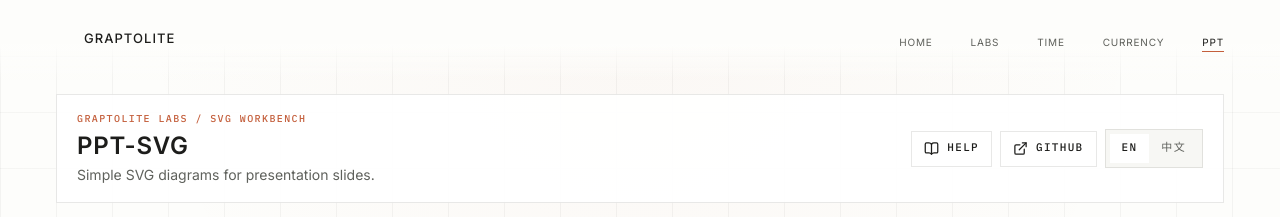
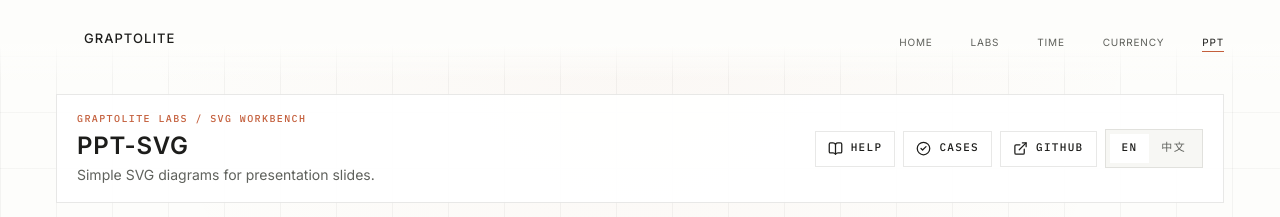
Before and after one commit to imkcrevit/PPT-SVG, a Next.js app: page /en in a window 1280 px wide. Shown: the top 217 px of the page. Built offline with nearby package versions, Linux system fonts and the light colour scheme.

Commit message:
Add PPT-SVG cases links

```diff
--- a/src/components/workspace.tsx
+++ b/src/components/workspace.tsx
@@ -90,7 +90,15 @@ interface OptimizeApiResponse {
   error?: string;
 }
 
-const HELP_URL = "https://blog.graptolite.ai/help/ppt-svg/";
+const HELP_URLS: Record<Locale, string> = {
+  en: "https://blog.graptolite.ai/help/ppt-svg.en/",
+  zh: "https://blog.graptolite.ai/help/ppt-svg/"
+};
+const CASE_URLS: Record<Locale, string> = {
+  en: "https://blog.graptolite.ai/help/ppt-svg-cases.en/",
+  zh: "https://blog.graptolite.ai/help/ppt-svg-cases/"
+};
+const HELP_TYPES_ANCHOR = "#supported-diagram-types";
 const MAX_CONVERSATION_TURNS = 5;
 
 interface ChatEntry {
@@ -128,6 +136,9 @@ interface ClarificationRequest {
 
 export function Workspace({ locale }: WorkspaceProps) {
   const t = dictionaries[locale];
+  const helpUrl = HELP_URLS[locale];
+  const caseUrl = CASE_URLS[locale];
+  const helpTypesUrl = `${helpUrl}${HELP_TYPES_ANCHOR}`;
   const [skillId, setSkillId] = useState<SkillId>("freeform");
   const [description, setDescription] = useState("");
   const [isOptimizingPrompt, setIsOptimizingPrompt] = useState(false);
@@ -694,7 +705,7 @@ export function Workspace({ locale }: WorkspaceProps) {
 
           <div className="flex flex-col gap-2 sm:flex-row sm:items-center">
             <a
-              href={HELP_URL}
+              href={helpUrl}
               target="_blank"
               rel="noreferrer"
               className="flex h-9 items-center justify-center gap-2 border border-line bg-panel px-3 font-mono text-[11px] font-medium uppercase tracking-[0.12em] text-ink transition hover:border-accent/40 hover:text-accent2"
@@ -702,6 +713,16 @@ export function Workspace({ locale }: WorkspaceProps) {
             >
               <BookOpen size={15} />
               <span>{t.helpLabel}</span>
+            </a>
+            <a
+              href={caseUrl}
+              target="_blank"
+              rel="noreferrer"
+              className="flex h-9 items-center justify-center gap-2 border border-line bg-panel px-3 font-mono text-[11px] font-medium uppercase tracking-[0.12em] text-ink transition hover:border-accent/40 hover:text-accent2"
+              aria-label={t.openCases}
+            >
+              <CheckCircle2 size={15} />
+              <span>{t.caseLabel}</span>
             </a>
             <a
               href="https://github.com/imkcrevit/PPT-SVG"
@@ -1099,8 +1120,9 @@ export function Workspace({ locale }: WorkspaceProps) {
                 </DeckBlock>
 
                 <DeckBlock title={t.helpLabel} kicker="Help" defaultOpen={false}>
+                  <div className="grid gap-2">
                     <a
-                    href={HELP_URL}
+                      href={helpUrl}
                       target="_blank"
                       rel="noreferrer"
                       className="flex h-10 items-center justify-between gap-2 border border-line bg-panel px-3 font-mono text-[11px] font-medium uppercase tracking-[0.12em] text-ink transition hover:border-accent/40 hover:bg-bg2 hover:text-accent2"
@@ -1108,10 +1130,37 @@ export function Workspace({ locale }: WorkspaceProps) {
                     >
                       <span className="flex min-w-0 items-center gap-2">
                         <BookOpen size={15} />
-                      <span className="truncate">{t.helpLabel}</span>
+                        <span className="truncate">{t.helpOverview}</span>
                       </span>
                       <ExternalLink size={13} />
                     </a>
+                    <a
+                      href={helpTypesUrl}
+                      target="_blank"
+                      rel="noreferrer"
+                      className="flex h-10 items-center justify-between gap-2 border border-line bg-panel px-3 font-mono text-[11px] font-medium uppercase tracking-[0.12em] text-ink transition hover:border-accent/40 hover:bg-bg2 hover:text-accent2"
+                      aria-label={t.helpDiagramTypes}
+                    >
+                      <span className="flex min-w-0 items-center gap-2">
+                        <Database size={15} />
+                        <span className="truncate">{t.helpDiagramTypes}</span>
+                      </span>
+                      <ExternalLink size={13} />
+                    </a>
+                    <a
+                      href={caseUrl}
+                      target="_blank"
+                      rel="noreferrer"
+                      className="flex h-10 items-center justify-between gap-2 border border-line bg-panel px-3 font-mono text-[11px] font-medium uppercase tracking-[0.12em] text-ink transition hover:border-accent/40 hover:bg-bg2 hover:text-accent2"
+                      aria-label={t.helpExamples}
+                    >
+                      <span className="flex min-w-0 items-center gap-2">
+                        <CheckCircle2 size={15} />
+                        <span className="truncate">{t.helpExamples}</span>
+                      </span>
+                      <ExternalLink size={13} />
+                    </a>
+                  </div>
                 </DeckBlock>
               </div>
             </aside>
--- a/src/lib/i18n.ts
+++ b/src/lib/i18n.ts
@@ -9,7 +9,12 @@ export const dictionaries = {
     appName: "PPT-SVG",
     appSubtitle: "Simple SVG diagrams for presentation slides.",
     helpLabel: "Help",
+    caseLabel: "Cases",
+    helpOverview: "Help overview",
+    helpDiagramTypes: "Types demo",
+    helpExamples: "Cases",
     openHelp: "Open PPT-SVG help",
+    openCases: "Open PPT-SVG cases",
     languageEnglish: "EN",
     languageChinese: "中文",
     skillLabel: "Diagram type",
@@ -103,7 +108,12 @@ export const dictionaries = {
     appName: "PPT-SVG",
     appSubtitle: "以简洁为主，生成适合演示文稿的 SVG 图形。",
     helpLabel: "帮助",
+    caseLabel: "案例",
+    helpOverview: "使用帮助",
+    helpDiagramTypes: "类型演示",
+    helpExamples: "案例",
     openHelp: "打开 PPT-SVG 帮助",
+    openCases: "打开 PPT-SVG 案例",
     languageEnglish: "EN",
     languageChinese: "中文",
     skillLabel: "图形类型",
```
Lines whose indentation alone changed are shown as unchanged.
